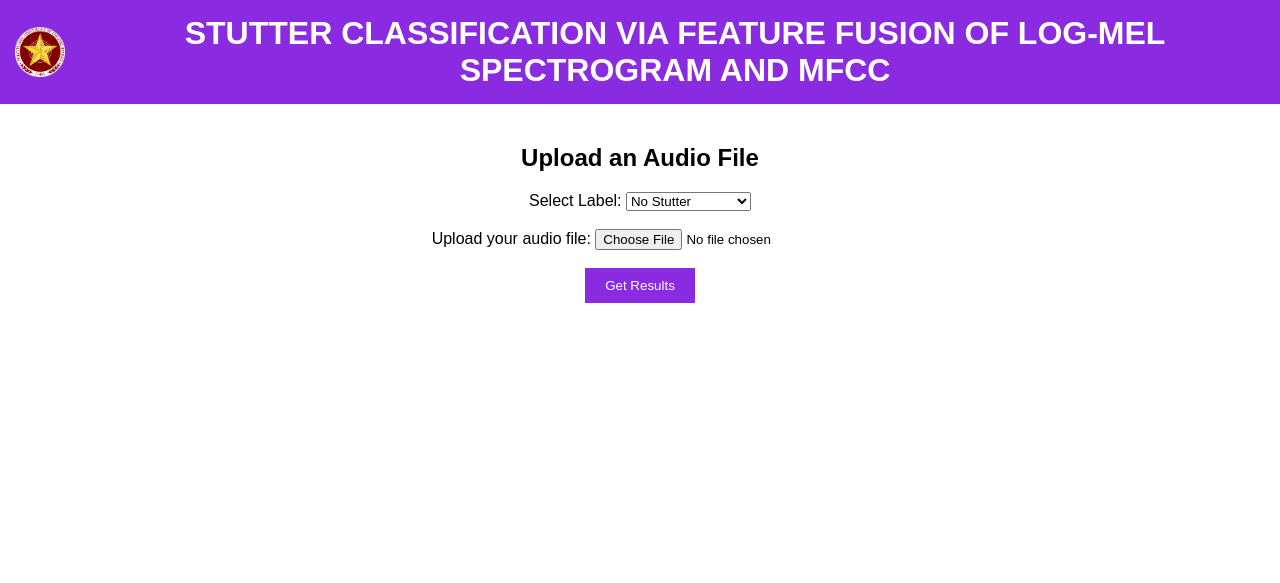
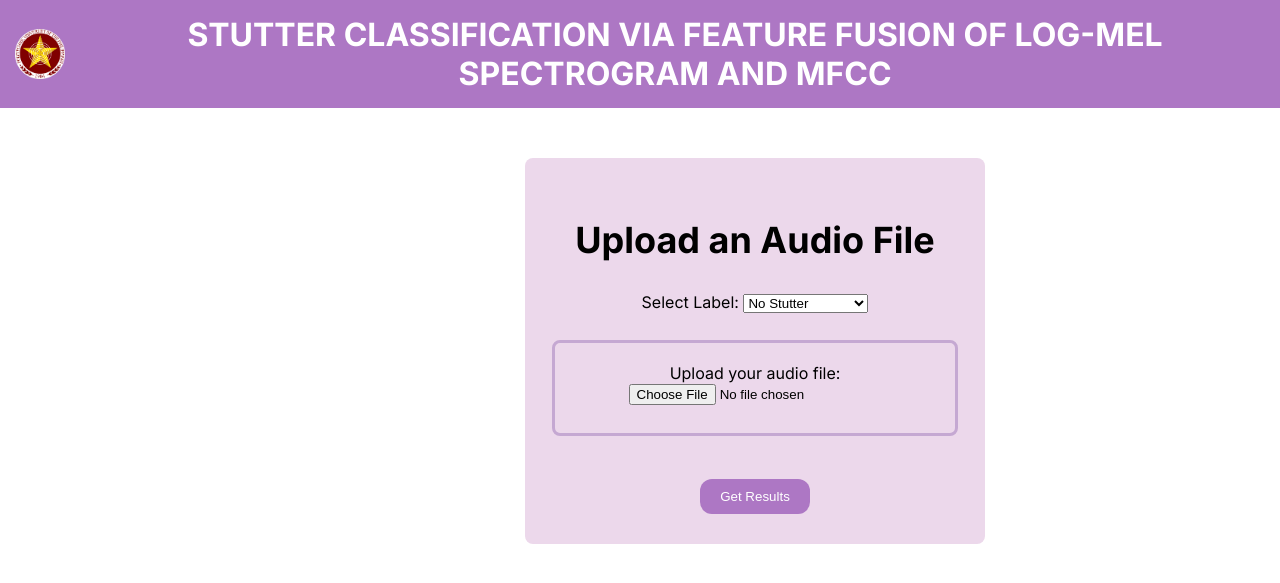
Before and after one commit to Ramondroid/12LayeredStutterClass, a Flask app: page / in a window 1280 px wide. Shown: the top 583 px of the page. Run offline with Flask 3, Linux system fonts and the light colour scheme.

Commit message:
changed the styles of the upload and result

```diff
--- a/templates/upload.html
+++ b/templates/upload.html
@@ -5,13 +5,18 @@
     <meta name="viewport" content="width=device-width, initial-scale=1.0">
     <title>Upload Audio</title>
     <style>
+        @import url('https://fonts.googleapis.com/css2?family=Inter:ital,opsz,wght@0,14..32,100..900;1,14..32,100..900&display=swap');
+
         body {
-            font-family: Arial, sans-serif;
             margin: 0;
             padding: 0;
+            font-family: "Inter", sans-serif;
+            font-optical-sizing: auto;
+            font-weight: 100px;
+            font-style: normal;
         }
         .navbar {
-            background-color: #8A2BE2;
+            background-color: #AD77C4;
             padding: 15px;
             color: white;
             text-align: center;
@@ -27,18 +32,40 @@
             margin: 0;
         }
         .content {
-            padding: 20px;
+            padding: 30px;
             text-align: center;
+            background: #ECD8EB;
+            border-radius: 8px;
+            width: 100%;
+            max-width: 400px;
+            justify-content: center;
+            align-items: center;
+            margin: 50px;
+            margin-left: 525px;
+
         }
         button {
-            background-color: #8A2BE2;
+            background-color: #AD77C4;
             color: white;
             border: none;
+            border-radius: 12px;
             padding: 10px 20px;
             cursor: pointer;
+            margin-top: 6px;
         }
         button:hover {
-            background-color: #6A1B9A;
+            background-color: #6c2299;
+        }
+        h2{
+            font-size: 36px;
+        }
+        .audio{
+            padding: 20px;
+            outline: solid #C5A8D2;
+            border-radius: 5px;
+            height: 50px;
+            width: fit-content;
+            margin-top: 10px;
         }
     </style>
 </head>
@@ -66,8 +93,11 @@
 
             <br><br>
 
-            <label for="audio_file">Upload your audio file:</label>
-            <input type="file" name="audio_file" id="audio_file" accept="audio/*">
+            <div class="audio">
+                <label for="audio_file">Upload your audio file:</label>
+                <input type="file" name="audio_file" id="audio_file" accept="audio/*">
+            </div>
+
 
             <br><br>
 
```
Also changed, not shown: templates/results.html (+79 -18 lines).
